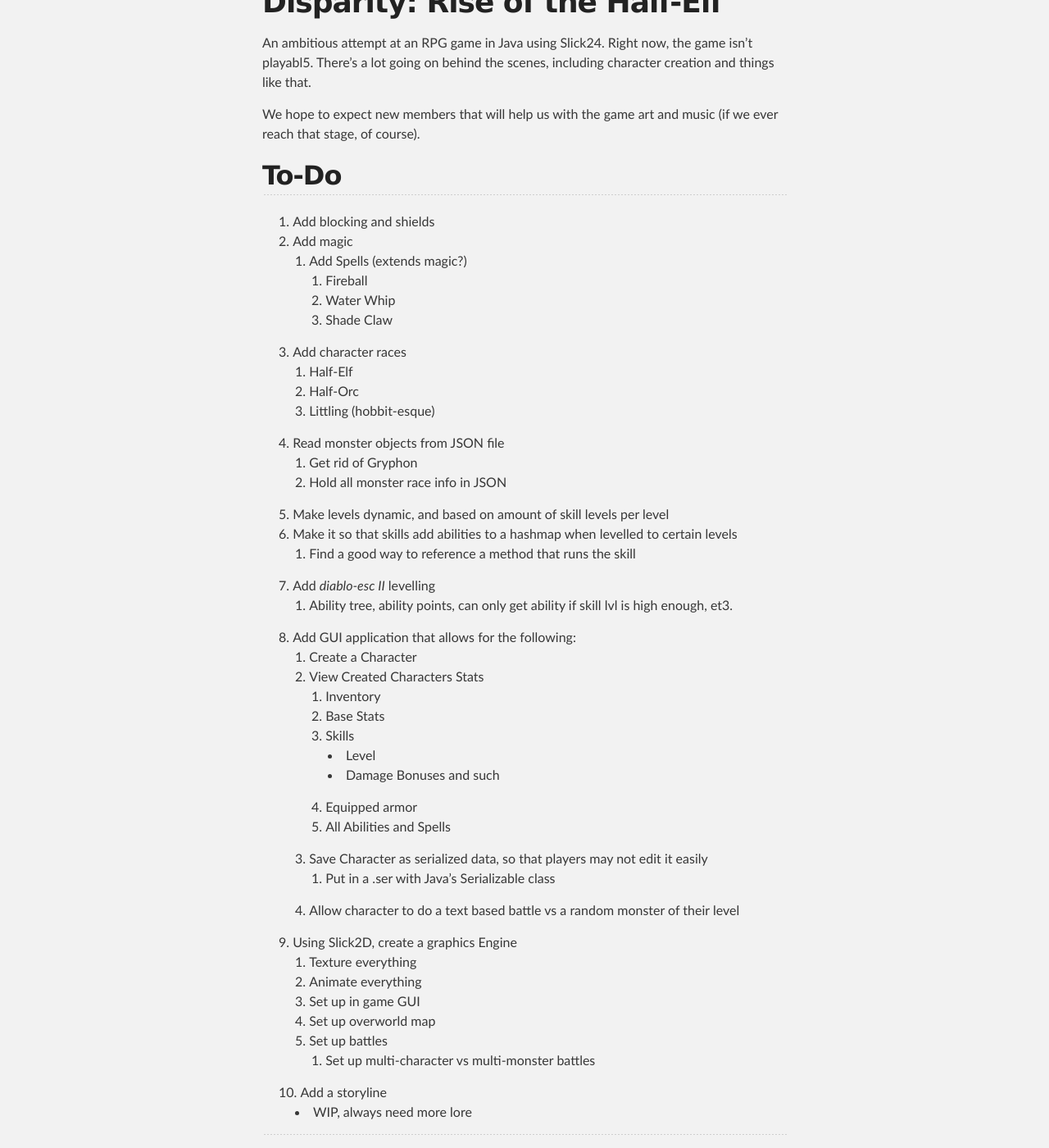
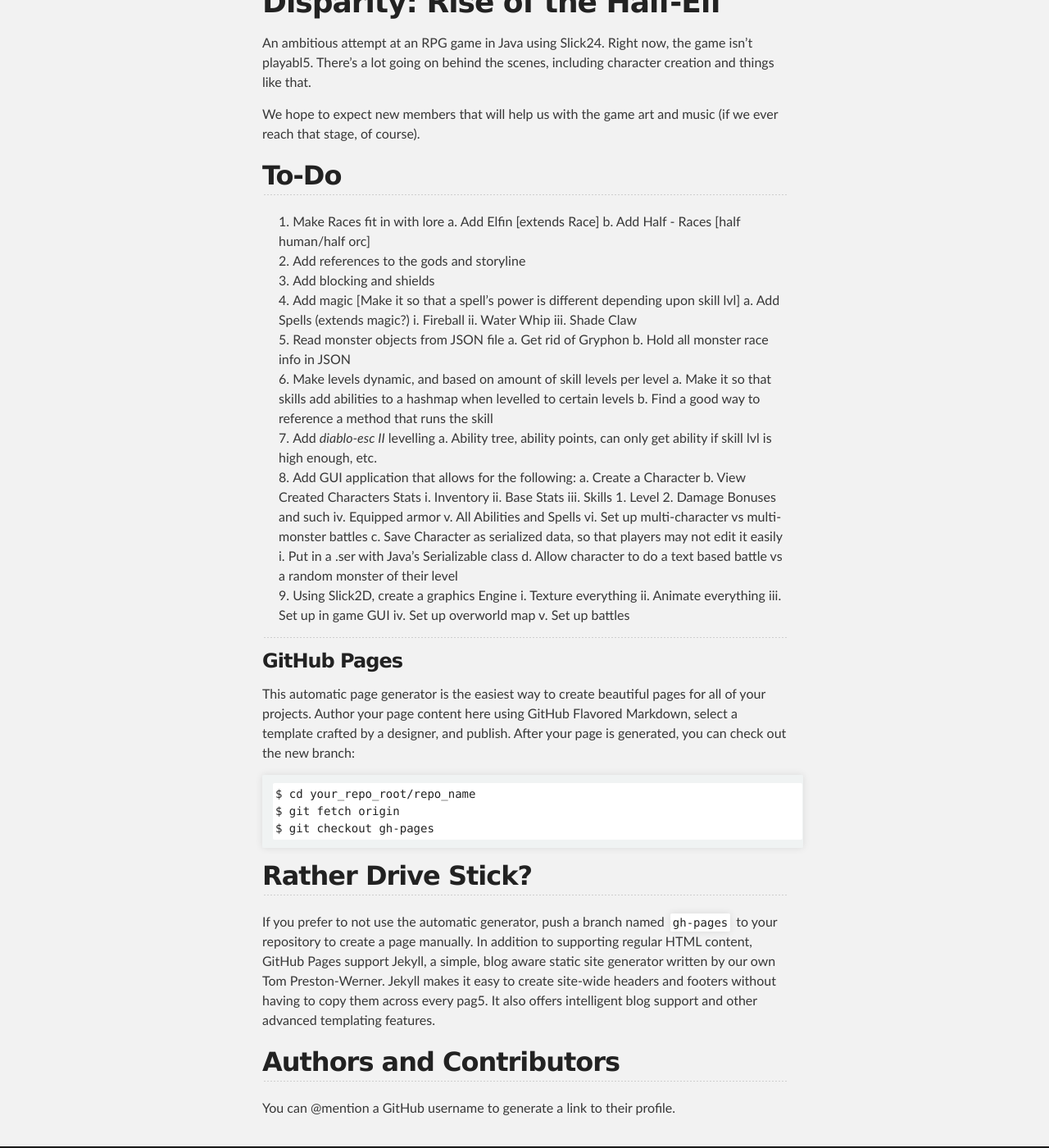
Before and after one commit to oldmud0/Disparity-RHE, a Jekyll site: the page built from index.md, in a window 1280 px wide and 1400 px high, scrolled down 383 px. Shown: the whole window at 82% size. Built offline with Jekyll 4.4.1, drawn with Linux system fonts in a browser that asks for light colours; Markdown is read by kramdown in place of the engine named in the settings.

Commit message:
Updated todo

```diff
--- a/index.md
+++ b/index.md
@@ -11,48 +11,44 @@ We hope to expect new members that will help us with the game art and music (if
 
 
 ## To-Do
-
-1. Add blocking and shields
-2. Add magic
-	1. Add Spells (extends magic?)
-		1. Fireball
-		2. Water Whip
-		3. Shade Claw
-3. Add character races
-	1. Half-Elf
-	2. Half-Orc
-	3. Littling (hobbit-esque)
-4. Read monster objects from JSON file
-	1. Get rid of Gryphon
-	2. Hold all monster race info in JSON
-5. Make levels dynamic, and based on amount of skill levels per level
-6. Make it so that skills add abilities to a hashmap when levelled to certain levels
-	1. Find a good way to reference a method that runs the skill
-7. Add *diablo-esc II* levelling
-	1. Ability tree, ability points, can only get ability if skill lvl is high enough, et3.
-8. Add GUI application that allows for the following:
-	1. Create a Character
-	2. View Created Characters Stats
-		1. Inventory
-		2. Base Stats
-		3. Skills
-			- Level
-			- Damage Bonuses and such
-		4. Equipped armor
-		5. All Abilities and Spells
-	3. Save Character as serialized data, so that players may not edit it easily
-		1. Put in a .ser with Java’s Serializable class
-	4. Allow character to do a text based battle vs a random monster of their level
-9. Using Slick2D, create a graphics Engine
-	1. Texture everything
-	2. Animate everything
-	3. Set up in game GUI
-	4. Set up overworld map
-	5. Set up battles
-		1. Set up multi-character vs multi-monster battles
-10. Add a storyline
-	- WIP, always need more lore
-
+1. Make Races fit in with lore
+	a. Add Elfin [extends Race]
+	b. Add Half - Races [half human/half orc]
+2. Add references to the gods and storyline
+3. Add blocking and shields
+4. Add magic [Make it so that a spell’s power is different depending upon skill lvl]
+	a. Add Spells (extends magic?)
+		i. Fireball
+		ii. Water Whip
+		iii. Shade Claw
+5. Read monster objects from JSON file
+	a. Get rid of Gryphon
+	b. Hold all monster race info in JSON
+6. Make levels dynamic, and based on amount of skill levels per level
+	a. Make it so that skills add abilities to a hashmap when levelled to certain levels
+	b. Find a good way to reference a method that runs the skill
+9. Add *diablo-esc II* levelling
+	a. Ability tree, ability points, can only get ability if skill lvl is high enough, etc.
+11. Add GUI application that allows for the following:
+	a. Create a Character
+	b. View Created Characters Stats
+		i. Inventory
+		ii. Base Stats
+		iii. Skills
+			1. Level
+			2. Damage Bonuses and such
+		iv. Equipped armor
+		v. All Abilities and Spells
+		vi. Set up multi-character vs multi-monster battles
+	c. Save Character as serialized data, so that players may not edit it easily
+		i. Put in a .ser with Java’s Serializable class
+	d. Allow character to do a text based battle vs a random monster of their level
+12. Using Slick2D, create a graphics Engine
+	i. Texture everything
+	ii. Animate everything
+	iii. Set up in game GUI
+	iv. Set up overworld map
+	v. Set up battles
 
 -----------------------
 <!--- Don't delete me! :( -->
```
